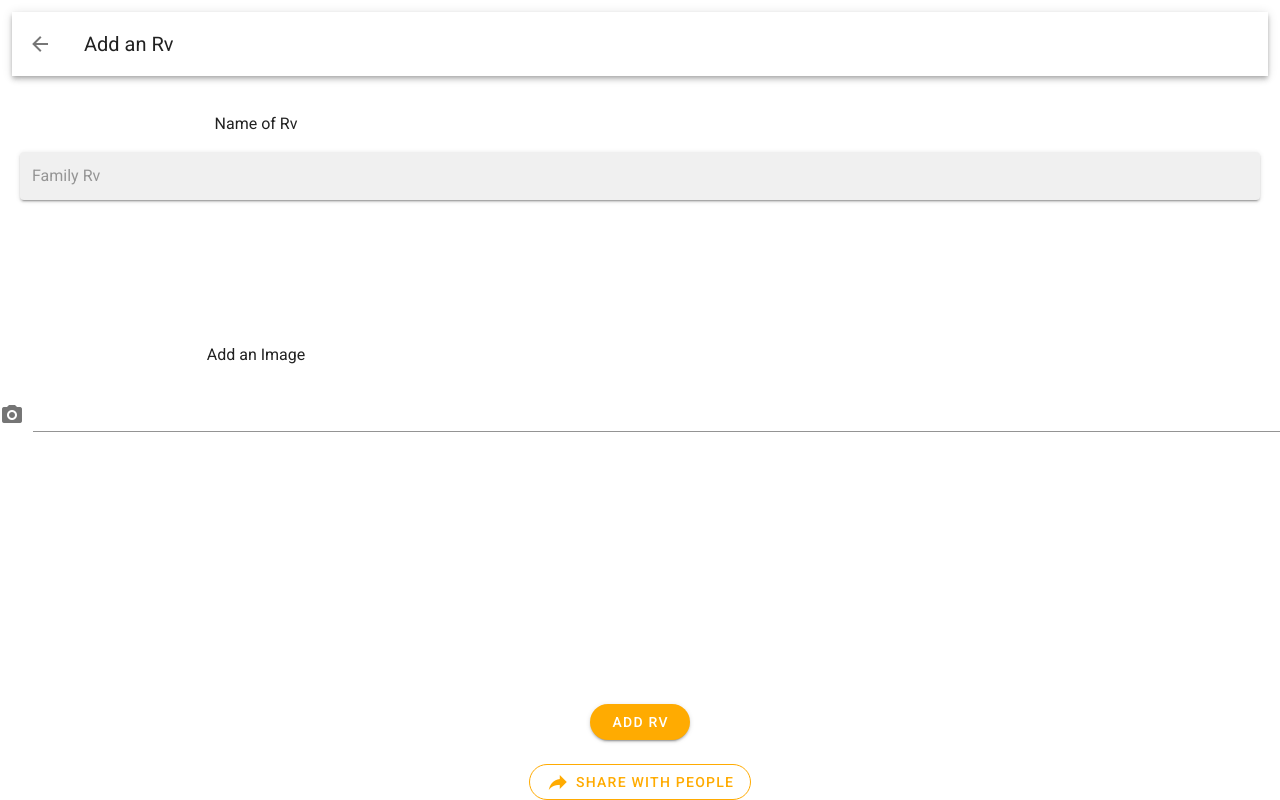
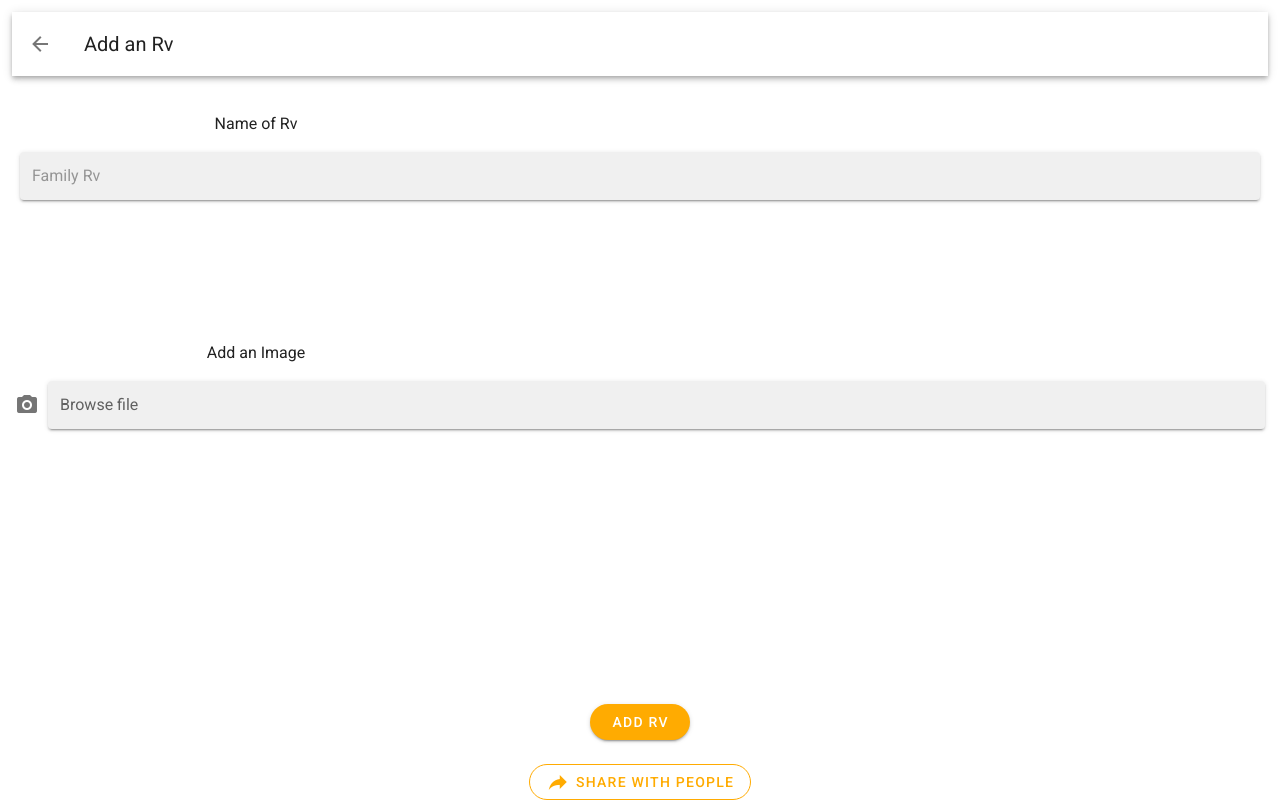
Before and after one commit to piyush-pandit/hafh-vuety, a Vue app: page /rvAdd in a window 1280 px wide. Built offline with nearby package versions, Linux system fonts and the light colour scheme.

Commit message:
image add

```diff
--- a/src/views/RvAdd.vue
+++ b/src/views/RvAdd.vue
@@ -25,11 +25,20 @@
       >
       </v-text-field>
       <p class="para-title">Add an Image</p>
+      <v-file-input
+        type="file"
+        v-model="data.image"
+        placeholder="Browse file"
+        solo-inverted
+        prepend-icon="mdi-camera"
+        style="margin: 0px 15px 0px 15px"
+      >
+      </v-file-input>
 
-      <v-text-field
+      <!-- <v-text-field
         v-model="data.image"
         prepend-icon="mdi-camera"
-      ></v-text-field>
+      ></v-text-field> -->
 
       <v-spacer></v-spacer>
       <!-- </v-form> -->
@@ -85,7 +94,22 @@ export default {
       this.$router.push({
         name: "Rv",
       });
+      this.uploadImage();
       return false;
+    },
+    async uploadImage() {
+      var options = {
+        method: "POST",
+        url: "http://localhost:3002/api/upload",
+        headers: {
+          "Content-Type":
+            "multipart/form-data; boundary=---011000010111000001101001",
+        },
+        data: '-----011000010111000001101001\r\nContent-Disposition: form-data; name="file"; filename="Rv2.jpeg"\r\nContent-Type: image/jpeg\r\n\r\n\r\n-----011000010111000001101001--\r\n',
+      };
+      // console.log(this.data.image);
+
+      await axios.request(options);
     },
   },
 };
```
